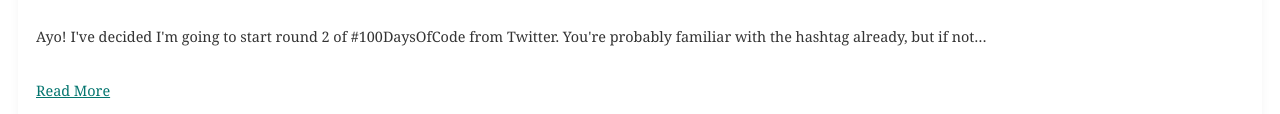
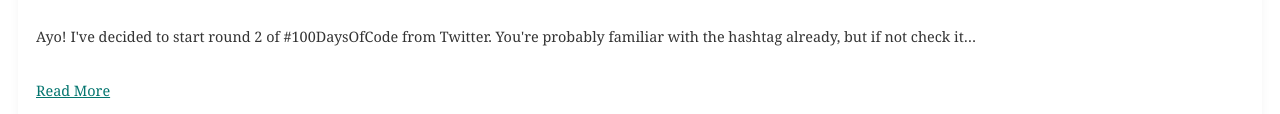
Before and after one commit to tcovington1/CodeWithTaylor-blog, a Gatsby site: page / in a window 1280 px wide. Shown: the part 838-952 px from the top of the page. Built offline with nearby package versions, Linux system fonts and the light colour scheme; Gatsby itself is replaced by a stand-in of ours.

Commit message:
Update Blog “100daysofcode-rd-2-note-before-starting”

```diff
--- a/src/posts/100daysofcode-rd-2-note-before-starting.md
+++ b/src/posts/100daysofcode-rd-2-note-before-starting.md
@@ -5,7 +5,7 @@ title: ' #100DaysOfCode (RD 2) - Note Before Starting'
 ---
 Ayo!
 
-I've decided I'm going to start round 2 of #100DaysOfCode from [Twitter](https://twitter.com/codewithtaylor). You're probably familiar with the hashtag already, but if not check it out [here](https://twitter.com/search?q=%23100DaysOfCode&src=typeahead_click). Twitter has a fantastic dev community! There are a ton of new people learning to code with you, so it's nice knowing you're not alone. When you struggle, there is someone out there struggling as well.
+I've decided to start round 2 of #100DaysOfCode from [Twitter](https://twitter.com/codewithtaylor). You're probably familiar with the hashtag already, but if not check it out [here](https://twitter.com/search?q=%23100DaysOfCode&src=typeahead_click). Twitter has a fantastic dev community! There are a ton of new people learning to code with you, so it's nice knowing you're not alone. When you struggle, there is someone out there struggling as well.
 
 The first round I did of #100DaysOfCode was really successful. Check it out on my [Twitter page](https://twitter.com/codewithtaylor). I started it before I went into my dev bootcamp, and ended after I finished. It helped me stay accountable and sharing my progress.
 
```
